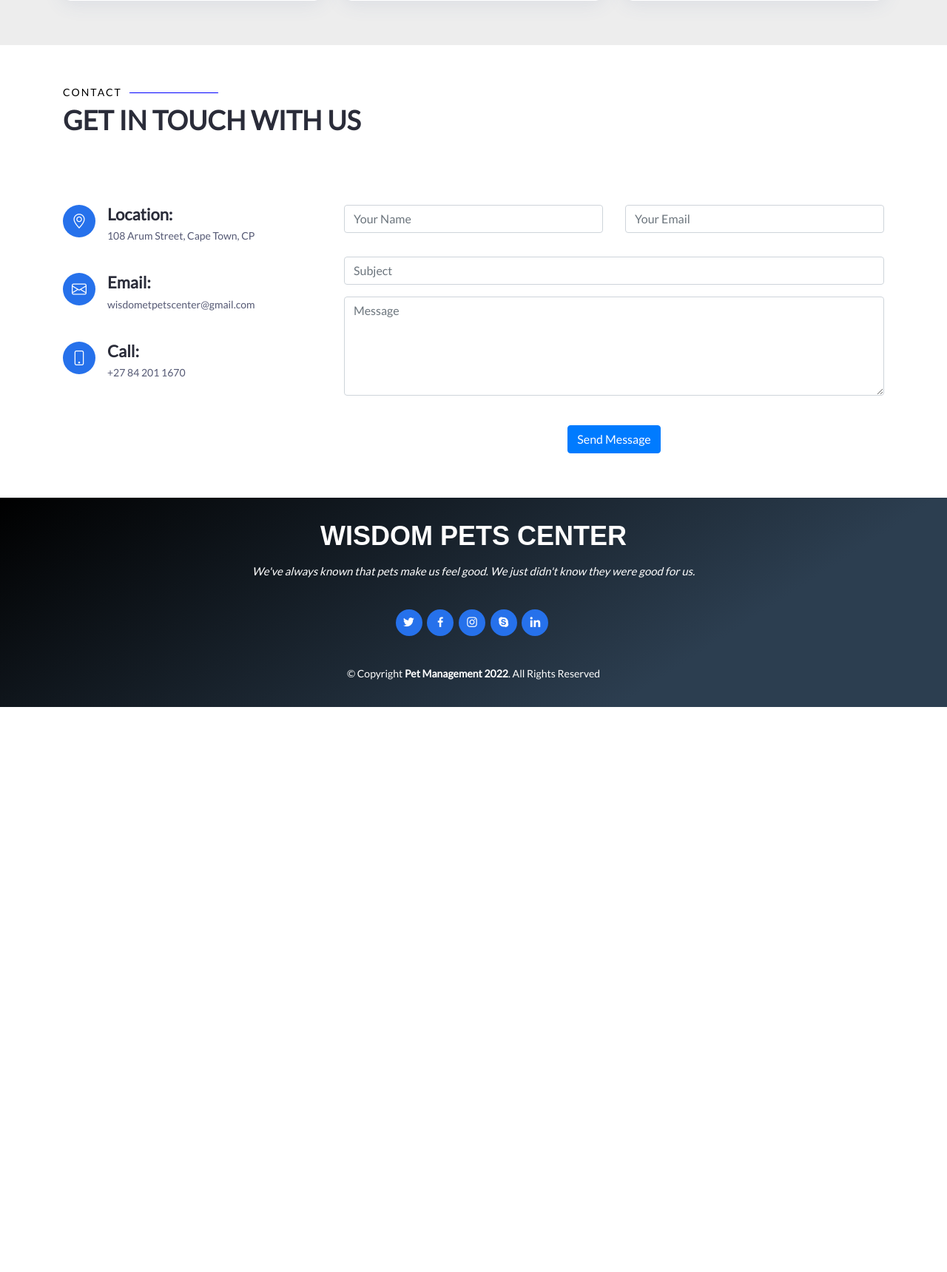
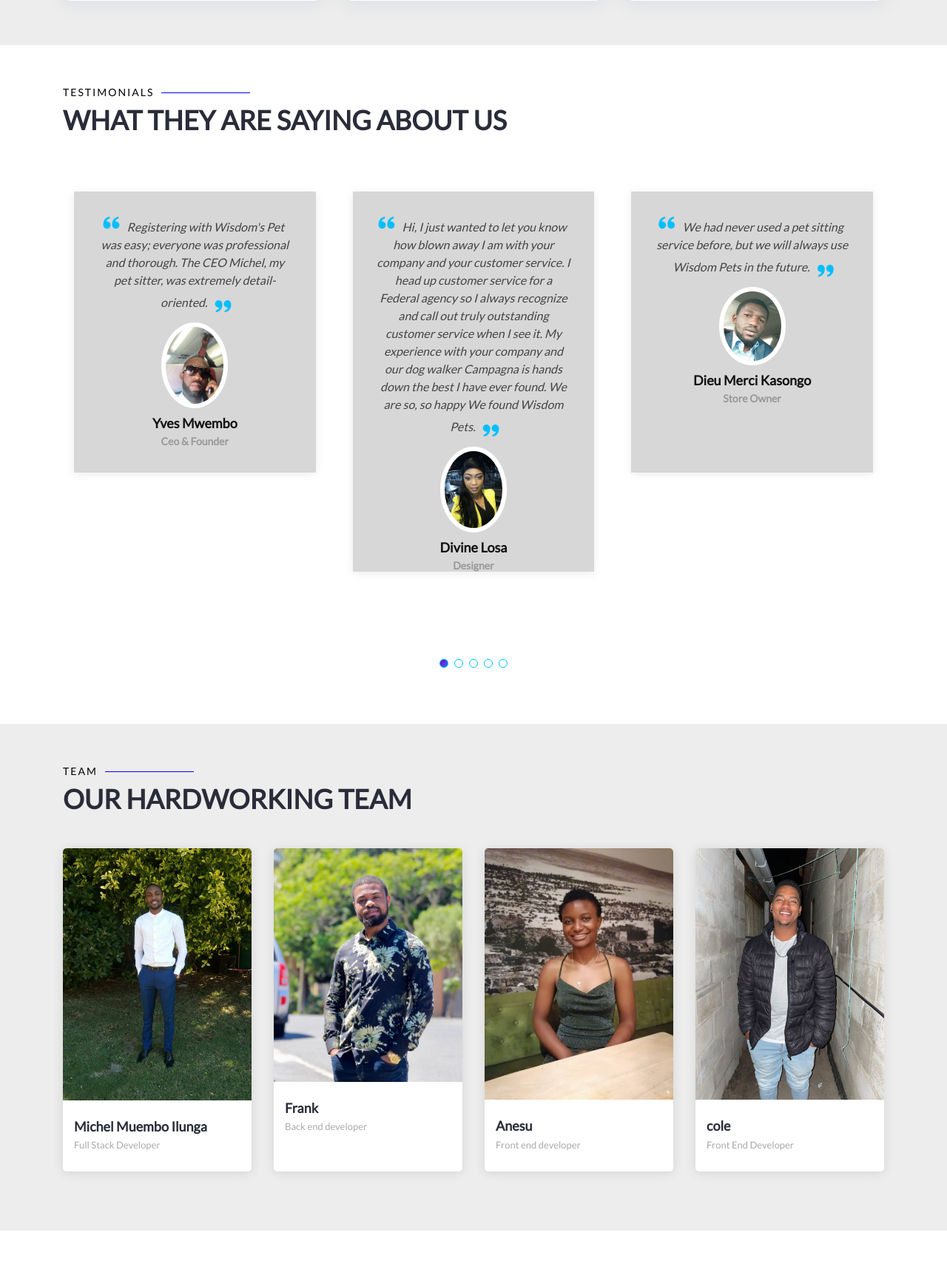
Before and after one commit to MichelMuemboIlunga/PetsManagement, a PHP site: page / in a window 1280 px wide. Shown: the part 2149-3869 px from the top of the page at 74% size. Before the commit the page ends 3105 px from the top, so only its background shows below. Run offline with PHP 8.4, Linux system fonts and the light colour scheme; some libraries are stand-ins or nearby versions.

Commit message:
added teams and testimonials section

```diff
--- a/assets/css/index.css
+++ b/assets/css/index.css
@@ -692,6 +692,181 @@ section {
 /*--------------------------------------------------------------
 # End Services
 --------------------------------------------------------------*/
+/*--------------------------------------------------------------
+# Start Testimonials
+--------------------------------------------------------------*/
+
+
+
+.testimonials .testimonial-item {
+    box-sizing: content-box;
+    padding: 30px 30px 0 30px;
+    margin: 30px 15px;
+    text-align: center;
+    min-height: 350px;
+    box-shadow: 0px 2px 12px rgba(0, 0, 0, 0.08);
+    background-color: #d7d7d7;
+}
+
+.testimonials .testimonial-item .testimonial-img {
+    width: 90px;
+    border-radius: 50%;
+    border: 6px solid #fff;
+    margin: 0 auto;
+
+}
+
+.testimonials .testimonial-item h3 {
+    font-size: 18px;
+    font-weight: bold;
+    margin: 10px 0 5px 0;
+    color: #111;
+}
+
+.testimonials .testimonial-item h4 {
+    font-size: 14px;
+    color: #999;
+    margin: 0;
+    font-weight: bold;
+}
+
+.testimonials .testimonial-item .quote-icon-left, .testimonials .testimonial-item .quote-icon-right {
+    color: deepskyblue;
+    font-size: 26px;
+}
+
+.testimonials .testimonial-item .quote-icon-left {
+    display: inline-block;
+    left: -5px;
+    position: relative;
+}
+
+.testimonials .testimonial-item .quote-icon-right {
+    display: inline-block;
+    right: -5px;
+    position: relative;
+    top: 10px;
+}
+
+.testimonials .testimonial-item p {
+    font-style: italic;
+    margin: 0 auto 15px auto;
+}
+
+.testimonials .swiper-pagination {
+    margin-top: 20px;
+    position: relative;
+}
+
+.testimonials .swiper-pagination .swiper-pagination-bullet {
+    width: 12px;
+    height: 12px;
+    background-color: #fff;
+    opacity: 1;
+    border: 1px solid deepskyblue;
+}
+
+.testimonials .swiper-pagination .swiper-pagination-bullet-active {
+    background-color: #2876f9;
+    background-image: linear-gradient(315deg, #2876f9 0%, #6d17cb 74%);
+}
+/*--------------------------------------------------------------
+# End Testimonials
+--------------------------------------------------------------*/
+
+
+
+/*--------------------------------------------------------------
+# Start Team
+--------------------------------------------------------------*/
+.team {
+    background-color:#ededed;
+    padding: 60px 0;
+}
+
+.team .member {
+    margin-bottom: 20px;
+    overflow: hidden;
+    border-radius: 5px;
+    background: #fff;
+    box-shadow: 0px 2px 15px rgba(0, 0, 0, 0.1);
+}
+
+.team .member .member-img {
+    position: relative;
+    overflow: hidden;
+}
+
+.team .member .social {
+    position: absolute;
+    left: 0;
+    bottom: 30px;
+    right: 0;
+    opacity: 0;
+    transition: ease-in-out 0.3s;
+    display: flex;
+    align-items: center;
+    justify-content: center;
+}
+
+.team .member .social a {
+    transition: color 0.3s;
+    margin: 0 3px;
+    border-radius: 50px;
+    width: 36px;
+    height: 36px;
+    background-color: #0abcf9;
+    background-image: linear-gradient(315deg, #0abcf9 0%, #2c69d1 74%);
+    transition: ease-in-out 0.3s;
+    color: #fff;
+    display: inline-flex;
+    align-items: center;
+    justify-content: center;
+}
+
+.team .member .social a:hover {
+    background: orangered;
+}
+
+.team .member .social i {
+    font-size: 18px;
+    line-height: 0;
+}
+
+.team .member .member-info {
+    padding: 25px 15px;
+}
+
+.team .member .member-info h4 {
+    font-weight: 700;
+    margin-bottom: 5px;
+    font-size: 18px;
+    color: #2a2c39;
+}
+
+.team .member .member-info span {
+    display: block;
+    font-size: 13px;
+    font-weight: 400;
+    color: #aaaaaa;
+}
+
+.team .member .member-info p {
+    font-style: italic;
+    font-size: 14px;
+    line-height: 26px;
+    color: #777777;
+}
+
+.team .member:hover .social {
+    opacity: 1;
+    bottom: 15px;
+}
+
+/*--------------------------------------------------------------
+# End Team
+--------------------------------------------------------------*/
+
 
 
 /*--------------------------------------------------------------
--- a/assets/js/main.js
+++ b/assets/js/main.js
@@ -215,6 +215,35 @@
         }
     });
 
+     /**
+     * Testimonials slider
+     */
+    new Swiper('.testimonials-slider', {
+        speed: 600,
+        loop: true,
+        autoplay: {
+            delay: 5000,
+            disableOnInteraction: false
+        },
+        slidesPerView: 'auto',
+        pagination: {
+            el: '.swiper-pagination',
+            type: 'bullets',
+            clickable: true
+        },
+        breakpoints: {
+            320: {
+                slidesPerView: 1,
+                spaceBetween: 20
+            },
+
+            1200: {
+                slidesPerView: 3,
+                spaceBetween: 20
+            }
+        }
+    });
+
     /**
      * Animation on scroll
      */
--- /dev/null
+++ b/includes/team.php
@@ -0,0 +1,86 @@
+<section id="team" class="team">
+    <div class="container">
+
+        <div class="section-title" data-aos="zoom-out">
+            <h2>Team</h2>
+            <p>Our Hardworking Team</p>
+        </div>
+
+        <div class="row">
+
+            <div class="col-lg-3 col-md-6 d-flex align-items-stretch">
+                <div class="member" data-aos="fade-up">
+                    <div class="member-img">
+                        <img src="assets/img/teamphotos/team1.jpeg" class="img-fluid" alt="">
+                        <div class="social">
+                            <a href=""><i class="bi bi-twitter"></i></a>
+                            <a href=""><i class="bi bi-facebook"></i></a>
+                            <a href=""><i class="bi bi-instagram"></i></a>
+                            <a href=""><i class="bi bi-linkedin"></i></a>
+                        </div>
+                    </div>
+                    <div class="member-info">
+                        <h4>Michel Muembo Ilunga</h4>
+                        <span>Full Stack Developer</span>
+                    </div>
+                </div>
+            </div>
+
+            <div class="col-lg-3 col-md-6 d-flex align-items-stretch">
+                <div class="member" data-aos="fade-up" data-aos-delay="100">
+                    <div class="member-img">
+                        <img src="assets/img/teamphotos/team2.jpeg" class="img-fluid" alt="">
+                        <div class="social">
+                            <a href=""><i class="bi bi-twitter"></i></a>
+                            <a href=""><i class="bi bi-facebook"></i></a>
+                            <a href=""><i class="bi bi-instagram"></i></a>
+                            <a href=""><i class="bi bi-linkedin"></i></a>
+                        </div>
+                    </div>
+                    <div class="member-info">
+                        <h4>Frank</h4>
+                        <span>Back end developer</span>
+                    </div>
+                </div>
+            </div>
+
+            <div class="col-lg-3 col-md-6 d-flex align-items-stretch">
+                <div class="member" data-aos="fade-up" data-aos-delay="200">
+                    <div class="member-img">
+                        <img src="assets/img/teamphotos/team3.jpeg" class="img-fluid" alt="">
+                        <div class="social">
+                            <a href=""><i class="bi bi-twitter"></i></a>
+                            <a href=""><i class="bi bi-facebook"></i></a>
+                            <a href=""><i class="bi bi-instagram"></i></a>
+                            <a href=""><i class="bi bi-linkedin"></i></a>
+                        </div>
+                    </div>
+                    <div class="member-info">
+                        <h4>Anesu</h4>
+                        <span>Front end developer </span>
+                    </div>
+                </div>
+            </div>
+
+            <div class="col-lg-3 col-md-6 d-flex align-items-stretch">
+                <div class="member" data-aos="fade-up" data-aos-delay="300">
+                    <div class="member-img">
+                        <img src="assets/img/teamphotos/team4.jpeg" class="img-fluid" alt="">
+                        <div class="social">
+                            <a href=""><i class="bi bi-twitter"></i></a>
+                            <a href=""><i class="bi bi-facebook"></i></a>
+                            <a href=""><i class="bi bi-instagram"></i></a>
+                            <a href=""><i class="bi bi-linkedin"></i></a>
+                        </div>
+                    </div>
+                    <div class="member-info">
+                        <h4>cole</h4>
+                        <span>Front End Developer</span>
+                    </div>
+                </div>
+            </div>
+
+        </div>
+
+    </div>
+</section>
--- /dev/null
+++ b/includes/testimonials.php
@@ -0,0 +1,85 @@
+<section id="testimonials" class="testimonials">
+    <div class="container">
+
+        <div class="section-title" data-aos="zoom-out">
+            <h2>Testimonials</h2>
+            <p>What they are saying about us</p>
+        </div>
+
+        <div class="testimonials-slider swiper-container" data-aos="fade-up" data-aos-delay="100">
+            <div class="swiper-wrapper">
+
+                <div class="swiper-slide">
+                    <div class="testimonial-item">
+                        <p>
+                            <i class="bx bxs-quote-alt-left quote-icon-left"></i>
+                            Registering with Wisdom's Pet was easy; everyone was professional and thorough. The CEO Michel, my pet sitter, was extremely detail-oriented.
+                            <i class="bx bxs-quote-alt-right quote-icon-right"></i>
+                        </p>
+                        <img src="assets/img/testimonialspictures/test1.jpg" class="testimonial-img" alt="">
+                        <h3>Yves Mwembo</h3>
+                        <h4>Ceo &amp; Founder</h4>
+                    </div>
+                </div><!-- End testimonial item -->
+
+                <div class="swiper-slide">
+                    <div class="testimonial-item">
+                        <p>
+                            <i class="bx bxs-quote-alt-left quote-icon-left"></i>
+                            Hi, I just wanted to let you know how blown away I am with your company and your customer service. I head up customer service for a Federal agency so I always recognize and call out truly outstanding customer service when I see it. My experience with your company and our dog walker Campagna is hands down the best I have ever found. We are so, so happy We found Wisdom Pets.
+                            <i class="bx bxs-quote-alt-right quote-icon-right"></i>
+                        </p>
+                        <img src="assets/img/testimonialspictures/test2.jpg" class="testimonial-img" alt="">
+                        <h3>Divine Losa</h3>
+                        <h4>Designer</h4>
+                    </div>
+                </div><!-- End testimonial item -->
+
+                <div class="swiper-slide">
+                    <div class="testimonial-item">
+                        <p>
+                            <i class="bx bxs-quote-alt-left quote-icon-left"></i>
+                            We had never used a pet sitting service before, but we will always use Wisdom Pets in the future.
+                            <i class="bx bxs-quote-alt-right quote-icon-right"></i>
+                        </p>
+                        <img src="assets/img/testimonialspictures/test3.jpg" class="testimonial-img" alt="">
+                        <h3>Dieu Merci Kasongo</h3>
+                        <h4>Store Owner</h4>
+                    </div>
+                </div><!-- End testimonial item -->
+
+                <div class="swiper-slide">
+                    <div class="testimonial-item">
+                        <p>
+                            <i class="bx bxs-quote-alt-left quote-icon-left"></i>
+                            Exactly what I wanted and needed.
+                            I have had Labradors all my life. But I have never had dogs like the ones from Wisdom Pets <strong style="color: red;">❤❤</strong>  🐕‍.
+                            <i class="bx bxs-quote-alt-right quote-icon-right"></i>
+                        </p>
+                        <img src="assets/img/testimonialspictures/test4.jpeg" class="testimonial-img" alt="">
+                        <h3>Stella Ntumba</h3>
+                        <h4>Entrepreneur</h4>
+                    </div>
+                </div><!-- End testimonial item -->
+
+                <div class="swiper-slide">
+                    <div class="testimonial-item">
+                        <p>
+                            <i class="bx bxs-quote-alt-left quote-icon-left"></i>
+                            This is the only breeder I would trust!
+                            For anyone interested in a high-quality purebred labrador retriever, this is the only breeder I would trust! The Stokes dedication to producing offspring that represents the best characteristics of labs, from conformation to working ability to temperament, is unbeatable. They are also dedicated to performing every test they can on their breeding animals to ensure they do not pass on congenital/genetic diseases in their lines.<br>
+                            Best of The Best wisdom Pets.
+                            <i class="bx bxs-quote-alt-right quote-icon-right"></i>
+                        </p>
+                        <img src="assets/img/testimonialspictures/test5.jpeg" class="testimonial-img" alt="">
+                        <h3>Cyrille Mulumba</h3>
+                        <h4>Doctor</h4>
+                    </div>
+                </div><!-- End testimonial item -->
+
+            </div>
+            <div class="swiper-pagination"></div>
+        </div>
+
+    </div>
+</section>
--- a/index.php
+++ b/index.php
@@ -50,6 +50,13 @@
         <?php include 'includes/services.php'?>
         <!-- end services section -->
 
+        <!-- Start testimonials section -->
+        <?php include 'includes/testimonials.php'?>
+        <!-- end testimonials section -->
+
+        <!-- Start Team section -->
+        <?php include 'includes/team.php'?>
+        <!-- end Team section -->
         <!-- start contact section -->
         <?php include 'includes/contact.php'?>
         <!-- end contact section -->
```
Also changed, not shown: assets/img/teamphotos/team1.jpeg (added), assets/img/teamphotos/team2.jpeg (added), assets/img/teamphotos/team3.jpeg (added), assets/img/teamphotos/team4.jpeg (added), assets/img/testimonialspictures/test1.jpg (added), assets/img/testimonialspictures/test2.jpg (added), assets/img/testimonialspictures/test3.jpg (added), assets/img/testimonialspictures/test4.jpeg (added), assets/img/testimonialspictures/test5.jpeg (added).
